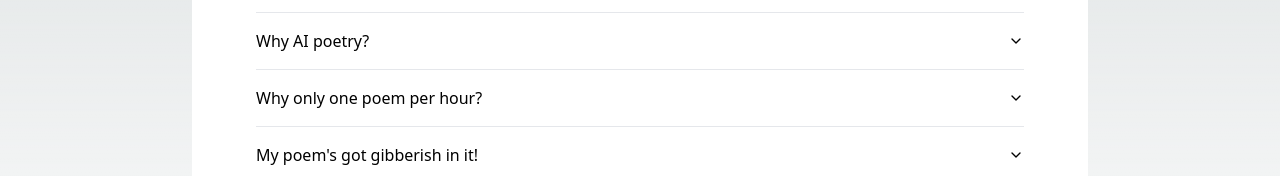
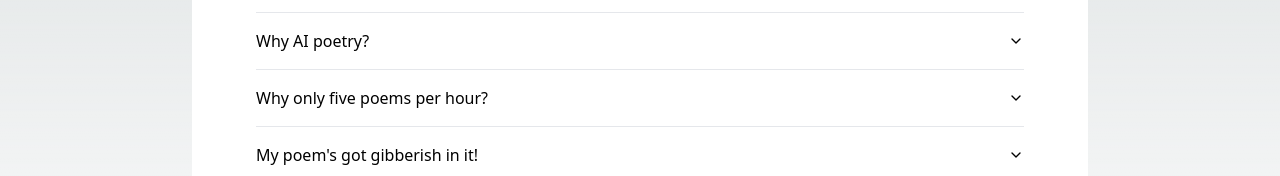
Before and after one commit to sethwilsonUS/aipoetry, a Next.js app: page /about in a window 1280 px wide. Shown: the part 309-485 px from the top of the page. Built offline with nearby package versions, Linux system fonts and the light colour scheme.

Commit message:
minor update to about page

```diff
--- a/src/app/about/page.tsx
+++ b/src/app/about/page.tsx
@@ -28,7 +28,7 @@ const About: React.FC = () => {
             </AccordionContent>
           </AccordionItem>
           <AccordionItem value='item-3'>
-            <AccordionTrigger>Why only one poem per hour?</AccordionTrigger>
+            <AccordionTrigger>Why only five poems per hour?</AccordionTrigger>
             <AccordionContent>
               Those of you using the free version of ChatGPT or other LLMs may be surprised to learn that using LLMs cost money. Someone, even if it&apos;s not you, is paying for these intensive computations. In this case, that someone is me, and since this is only a hobby project for now, I don’t want to invest too heavily.
             </AccordionContent>
```
